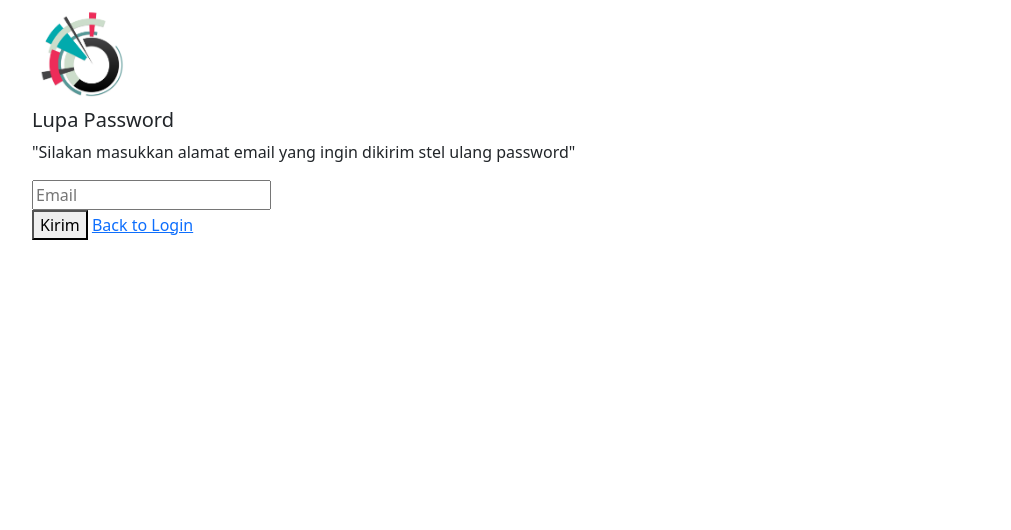
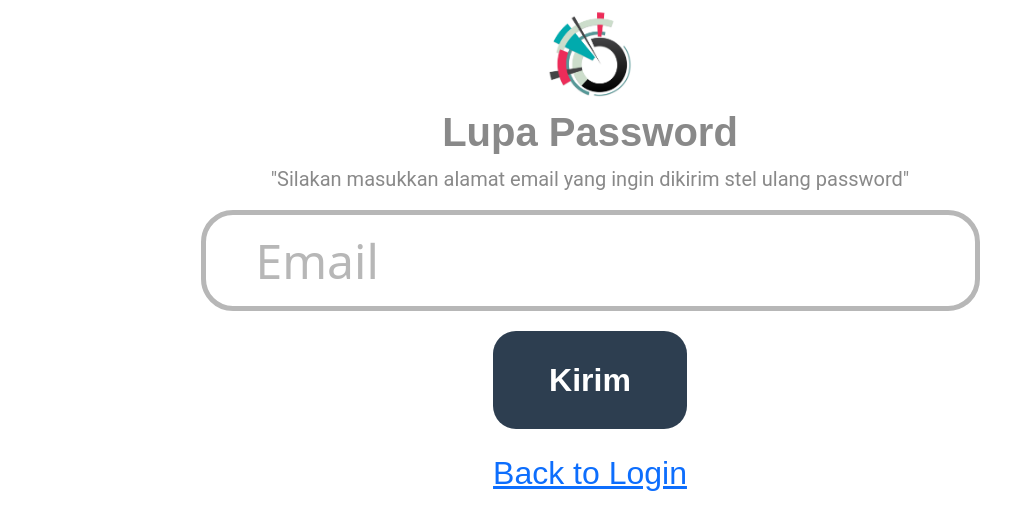
Before and after one commit to SuryaAdiPalguna/FinalProjectRPL, a PHP site: page /lupa_password.php in a window 1280 px wide. Shown: the top 530 px of the page, without its empty margins (50-1061 px from the left). Run offline with PHP 8.4, Linux system fonts and the light colour scheme; some web fonts are replaced.

Commit message:
Add CSS to lupa_password.php

```diff
--- a/Style.css
+++ b/Style.css
@@ -17,7 +17,7 @@ input[type="text"],input[type="password"]{
     height: 101px;
     border-radius: 32px;
     border: 5px solid #b7b7b7;
-    padding-left:100px;
+    padding-left:50px;
     font-size: 48px;
     display: block;
     margin: auto;
@@ -180,5 +180,53 @@ a[name="alredy_have_an_account"]{
     display: block;
     margin-top: 20px;
     margin-bottom: 20px;
+}
+
+/*Lupa Password*/
+@font-face {
+    font-family: 'Mukta';
+    src: url('/fonts/mukta-regular.ttf') format('truetype');
+  }
+h5[name="lupa_pass_title"]{
+    font-family: 'Mukta', sans-serif;
+    font-size: 40px;
+    color: #898989;
+    font-weight: bold;
+    text-align: center;
 
 }
+@font-face {
+    font-family: 'Roboto';
+    src: url('/fonts/roboto-regular.ttf') format('truetype');
+  }
+p[name="silahkan_masukan_email"]{
+    font-family: 'Roboto', sans-serif;
+    font-size: 20px;
+    color: #898989;
+    text-align: center;
+}
+p[name="email_salah"]{
+
+}
+button[name="kirim"]{
+    background-color: #2D3E50;
+    border: none;
+    width: 194px;
+    height: 98px;
+    border-radius: 23px;
+    font-family:'Mukta', sans-serif;
+    color: #ffffff;
+    font-weight: bold;
+    font-size: 32px;
+    display: block;
+    margin:auto;
+    margin-top: 20px;
+}
+a[name="back_login"]{
+    font-family: 'Montserrat', sans-serif;
+    font-size: 32px;
+    display: block;
+    margin: auto;
+    margin-top: 20px;
+    text-align: center;
+}
--- a/lupa_password.php
+++ b/lupa_password.php
@@ -26,25 +26,27 @@ if (isset($_POST["kirim"])) {
 <body>
 <form method="post">
     <div class="container">
-        <img src="logo.jpg" alt="Logo" width="100">
-        <h5>Lupa Password</h5>
+        <img name="login_logo"src="logo.jpg" alt="Logo" width="100">
+        <h5 name="lupa_pass_title">Lupa Password</h5>
     </div>
     <div class="container">
-        <p>"Silakan masukkan alamat email yang ingin dikirim stel ulang password"</p>
+        <p name="silahkan_masukan_email">"Silakan masukkan alamat email yang ingin dikirim stel ulang password"</p>
     </div>
     <?php if (isset($error)) { ?>
     <div class="container">
-        <p>Email tidak ditemukan</p>
+        <p name="email_salah">Email tidak ditemukan</p>
     </div>
     <?php } ?>
     <div class="container">
-        <input type="text" name="email" id="email" placeholder="Email" required>
+        <input type="text" name="email_lupa_pass" id="email" placeholder="Email" required>
     </div>
     <div class="container">
         <button type="submit" name="kirim" id="kirim">Kirim</button>
-        <span><a href="login.php">Back to Login</a></span>
+        <span><a name="back_login"href="login.php">Back to Login</a></span>
     </div>
 </form>
 <script src="https://cdn.jsdelivr.net/npm/bootstrap@5.3.0-alpha1/dist/js/bootstrap.min.js" integrity="sha384-mQ93GR66B00ZXjt0YO5KlohRA5SY2XofN4zfuZxLkoj1gXtW8ANNCe9d5Y3eG5eD" crossorigin="anonymous"></script>
+<link rel="stylesheet" href="Style.css">
+
 </body>
 </html>
--- a/registrasi.php
+++ b/registrasi.php
@@ -1,6 +1,6 @@
 <?php
 session_start();
-$conn = mysqli_connect("localhost", "root", "125125", "teman_belajar");
+$conn = mysqli_connect("localhost", "root", "", "teman_belajar");
 if (isset($_POST["signup"])) {
     $nama = $_POST["nama"];
     $email = $_POST["email"];
```
